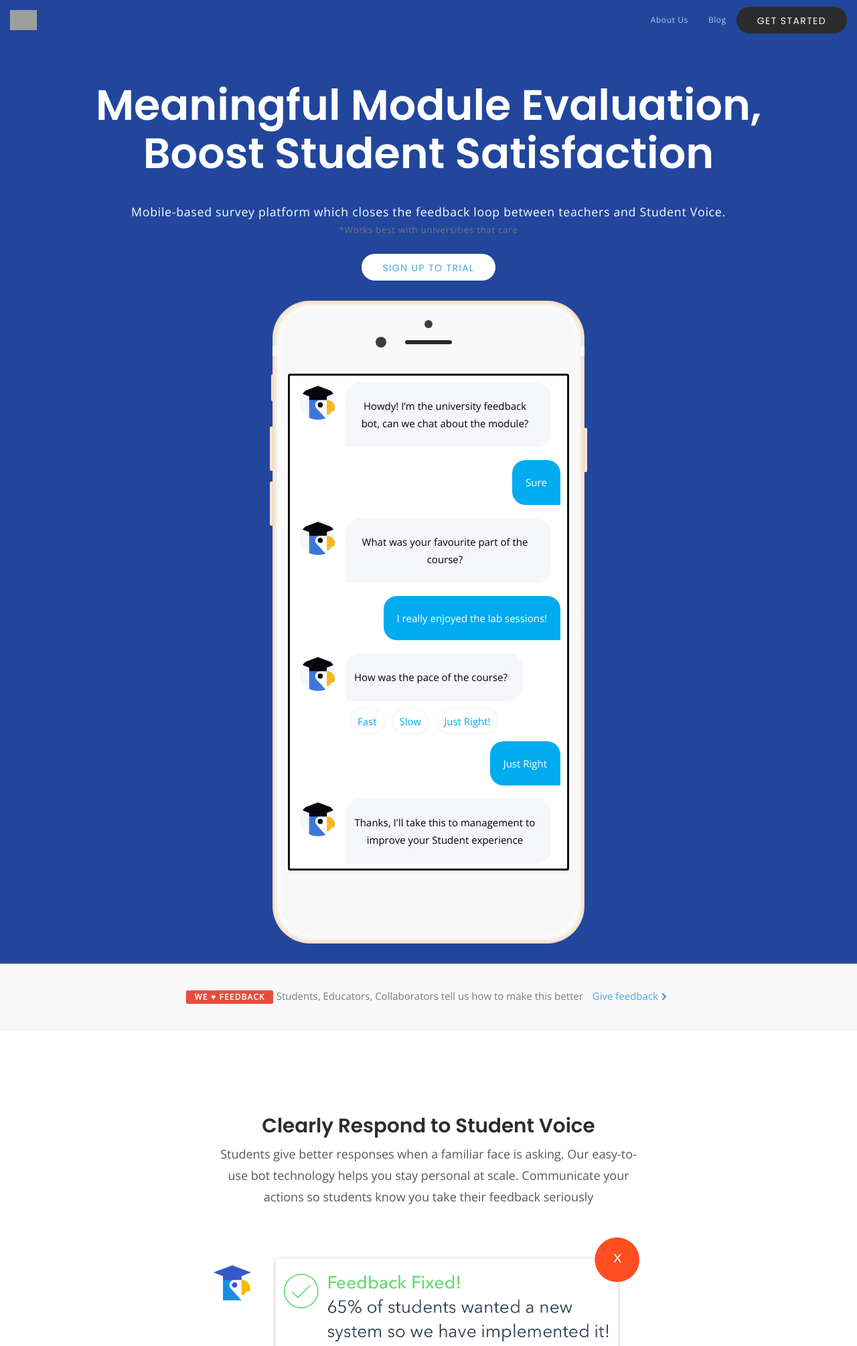
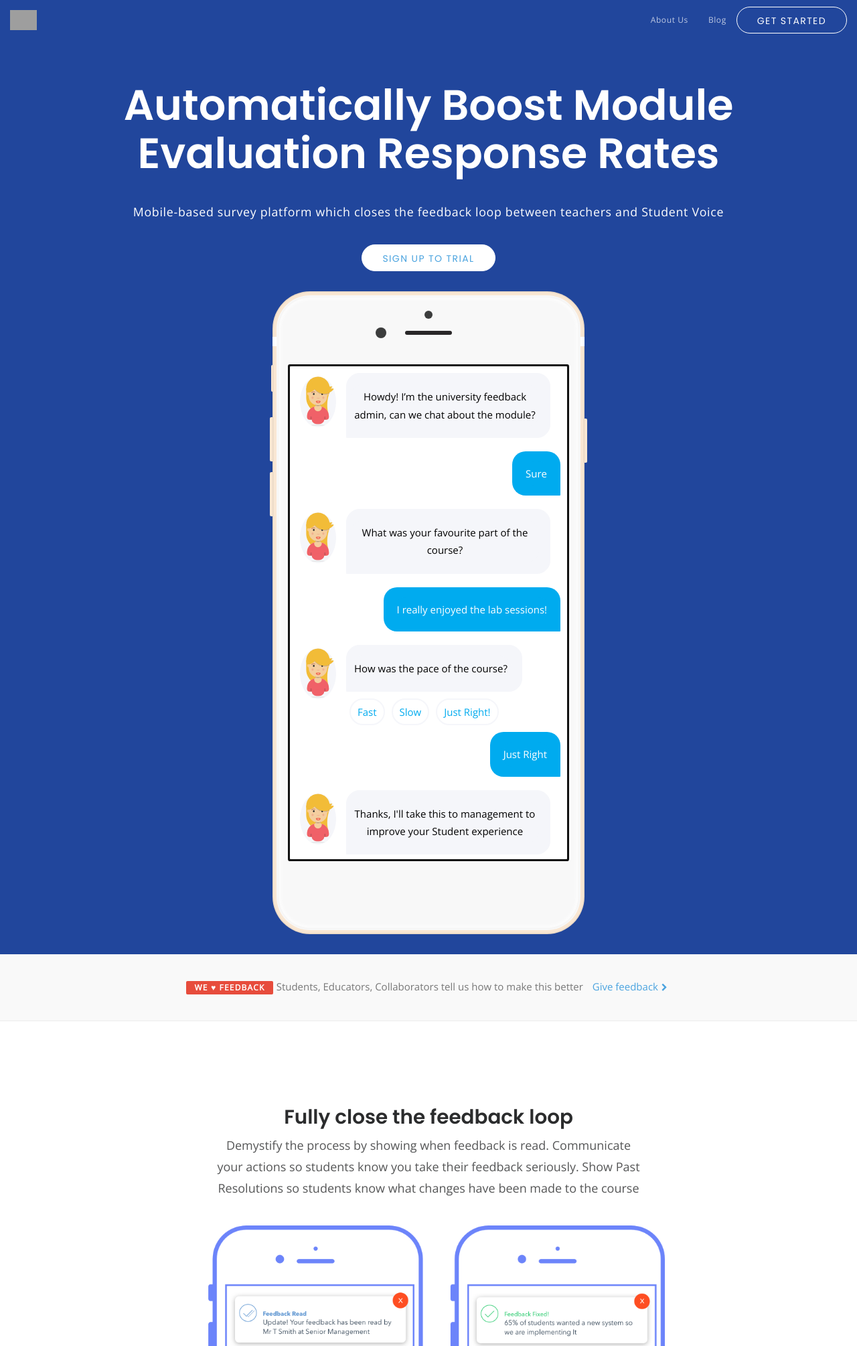
Before and after one commit to gamladz/wiiresurvey, a Django app: page / in a window 1280 px wide. Shown: the top 2010 px of the page at 67% size. Run offline with Django 3.2, Linux system fonts and the light colour scheme; parts of the project's set-up code (start-up, migrations or seed data) failed here and were passed over; some libraries are stand-ins or nearby versions; some web fonts are replaced; grey boxes are pictures that could not be loaded.

Commit message:
update static

```diff
--- a/static/css/custom.css
+++ b/static/css/custom.css
@@ -125,3 +125,13 @@ h5.small{
     box-shadow: 0 1px 3px rgba(0,0,0,0.12), 0 1px 2px rgba(0,0,0,0.24);
   transition: all 0.3s cubic-bezier(.25,.8,.25,1);
 }
+
+.btn.btn-rounded {
+    border-radius: 30px;
+    border: 1px solid white;
+}
+
+.btn.se-btn-black {
+    background: transparent;
+    color: #fff;
+}
--- a/surveys/templates/surveys/home.html
+++ b/surveys/templates/surveys/home.html
@@ -16,8 +16,8 @@
                     <!-- Put Each in Rows -->
                         <div class="inner text-center">
                             <div class="row">
-                                <h1 class="white-color">Meaningful Module Evaluation,<br>Boost Student Satisfaction</h1>
-                                <h5 class="">Mobile-based survey platform which closes the feedback loop between teachers and Student Voice.<span><p class="small"> *Works best with universities that care </p></span></h5>
+                                <h1 class="white-color">Automatically Boost Module Evaluation Response Rates</h1>
+                                <h5 class="">Mobile-based survey platform which closes the feedback loop between teachers and Student Voice</h5>
                                 <a href="/pricing" class="btn se-btn-white btn-rounded">Sign up to trial</a>
                             </div>
 
@@ -38,10 +38,10 @@
                                       <div id="transcroller-body" class="aos-all">
                                         <div class="row">
                                             <div class="col-xs-2 col-md-2 profile-pic-container">
-                                            <img src="{% static 'images/parrot.svg' %}" class="img-responsive img-rounded profile-pic">
+                                            <img src="{% static 'images/women_avatar.svg' %}" class="img-responsive img-rounded profile-pic">
                                             </div>
                                               <div class="aos-item col-xs-10 col-md-10 col-md-offset-0" data-aos="zoom-in-right" >
-                                                <div class="aos-item__inner teacher"><p class="teacher"> Howdy! I’m the university feedback bot, can we chat about the module?</p></div>
+                                                <div class="aos-item__inner teacher"><p class="teacher"> Howdy! I’m the university feedback admin, can we chat about the module?</p></div>
                                               </div>
                                           </div>
 
@@ -56,7 +56,7 @@
 
                                           <div class="row aos-item" data-aos="zoom-in-right">
                                               <div class="col-xs-2 col-md-2 profile-pic-container" data-aos="zoom-in-right">
-                                            <img src="{% static 'images/parrot.svg' %}" class="img-responsive img-rounded profile-pic">
+                                            <img src="{% static 'images/women_avatar.svg' %}" class="img-responsive img-rounded profile-pic">
                                             </div>
                                                 <div class="aos-item col-xs-10 col-md-10 col-md-offset-0"  >
                                                   <div class="aos-item__inner teacher"><p class="teacher">What was your favourite part of the course?</p></div>
@@ -72,7 +72,7 @@
 
                                           <div class="row aos-item" data-aos="zoom-in-right">
                                               <div class="col-xs-2 col-md-2 profile-pic-container" data-aos="zoom-in-right">
-                                            <img src="{% static 'images/parrot.svg' %}" class="img-responsive img-rounded profile-pic">
+                                            <img src="{% static 'images/women_avatar.svg' %}" class="img-responsive img-rounded profile-pic">
                                             </div>
                                                 <div class="aos-item col-xs-10 col-md-10 col-md-offset-0"  >
                                                   <div class="aos-item__inner teacher"><p class="teacher">How was the pace of the course?</p></div>
@@ -96,7 +96,7 @@
 
                                           <div class="row aos-item" data-aos="zoom-in-right">
                                               <div class="col-xs-2 col-md-2 profile-pic-container" data-aos="zoom-in-right">
-                                            <img src="{% static 'images/parrot.svg' %}" class="img-responsive img-rounded profile-pic">
+                                            <img src="{% static 'images/women_avatar.svg' %}" class="img-responsive img-rounded profile-pic">
                                             </div>
                                                 <div class="aos-item col-xs-10 col-md-10 col-md-offset-0"  >
                                                   <div class="aos-item__inner teacher"><p class="teacher">Thanks, I'll take this to management to improve your Student experience</p></div>
@@ -139,11 +139,11 @@
         <section class="se-section single-feature">
 
                 <div class="col-md-6 col-md-offset-3 zero-padding feature-info">
-                    <h2 class="heading">Clearly Respond to Student Voice</h2>
-                    <p class="subheading">Students give better responses when a familiar face is asking. Our easy-to-use bot technology helps you stay personal at scale. Communicate your actions so students know you take their feedback seriously</p>
+                    <h2 class="heading">Fully close the feedback loop</h2>
+                    <p class="subheading">Demystify the process by showing when feedback is read. Communicate your actions so students know you take their feedback seriously. Show Past Resolutions so students know what changes have been made to the course</p>
                 </div>
                 <div class="col-md-8 col-md-offset-2 feature-info">
-                    <img src="{% static 'images/NotificationGraphic.png' %}" alt="" class="img-responsive">
+                    <img src="{% static 'images/FeedbackLoop.png' %}" alt="" class="img-responsive">
                 </div>
 
 
@@ -155,10 +155,31 @@
             </div> <!-- end container -->
         </section>
 
+        <!-- ========== SINGLE FEATURE SECTION ========== -->
+
+        <section class="se-section single-feature">
+
+                <div class="col-md-6 col-md-offset-3 zero-padding feature-info">
+                    <h2 class="heading">Personalised Surveys and Reminders</h2>
+                    <p class="subheading">Students give better responses when a familiar face is asking. Our easy-to-use bot technology helps you stay personal at scale. Set Intelligent Timely Reminders only to those people who haven't yet filled in the survey</p>
+                </div>
+                <div class="col-md-8 col-md-offset-2 feature-info">
+                    <img src="{% static 'images/ReminderGraphic.png' %}" alt="" class="img-responsive">
+                </div>
+
+
+            <div class="container feature-desc">
+                <div class="row">
+                    <div class="col-md-5 col-md-push-7 feature-info">
+                    </div>
+                </div>
+            </div>
+        </section>
+
 
 <!-- ========== SINGLE FEATURE SECTION ========== -->
 
-        <section class="se-section single-feature">
+       <!-- <section class="se-section single-feature">
 
                 <div class="col-md-6 col-md-offset-3 zero-padding feature-info">
                     <h2 class="heading">Intelligent Reporting</h2>
@@ -173,9 +194,53 @@
                 <div class="row">
                     <div class="col-md-5 col-md-push-7 feature-info">
                     </div>
+                </div>
+            </div>
+        </section> -->
+
+
+
+        <!-- ========== SINGLE FEATURE SECTION ========== -->
+
+        <section class="se-section single-feature">
+
+                <div class="col-md-6 col-md-offset-3 zero-padding feature-info">
+                    <h2 class="heading">Automatically Sanitize Responses</h2>
+                    <p class="subheading">We automatically highlight agressive and rude phrases including expletives. This saves you time in the sanitization process and helps you focus on constructive feedback.</p>
+                </div>
+                <div class="col-md-8 col-md-offset-2 feature-info">
+                    <img src="{% static 'images/SantizedDashboard.png' %}" alt="" class="img-responsive">
+                </div>
+
+
+            <div class="container feature-desc">
+                <div class="row">
+                    <div class="col-md-5 col-md-push-7 feature-info">
+                    </div>
                 </div> <!-- end row -->
             </div> <!-- end container -->
         </section>
+
+
+        <section class="se-section single-feature">
+
+                <div class="col-md-6 col-md-offset-3 zero-padding feature-info">
+                    <h2 class="heading">It just works</h2>
+                    <p class="subheading">Quick + Easy Integration into your existing systems. We can work on top of your existing Virtual Learning Environment or Data analysis solution. Don't worry if your not technical, we've got you covered.</p>
+                </div>
+                <div class="col-md-8 col-md-offset-2 feature-info">
+                    <img src="{% static 'images/IntegrationsGraphic@1x.svg' %}" alt="" class="img-responsive">
+                </div>
+
+
+            <div class="container feature-desc">
+                <div class="row">
+                    <div class="col-md-5 col-md-push-7 feature-info">
+                    </div>
+                </div> <!-- end row -->
+            </div> <!-- end container -->
+        </section>
+
 
                 <!-- ========== FEATURES ========== -->
         <section class="se-section features-section">
@@ -213,4 +278,6 @@
 
 
 
+
+
 {% endblock content %}
```
Also changed, not shown: static/images/FeedbackLoop.png (added), static/images/FeedbackLoop.svg (added), static/images/IntegrationsGraphic@1x.svg (added), static/images/ReminderGraphic.png (added), static/images/ReminderGraphic.svg (added), static/images/SantizedDashboard.png (added), static/images/women_avatar.png (added), static/images/women_avatar.svg (added).
